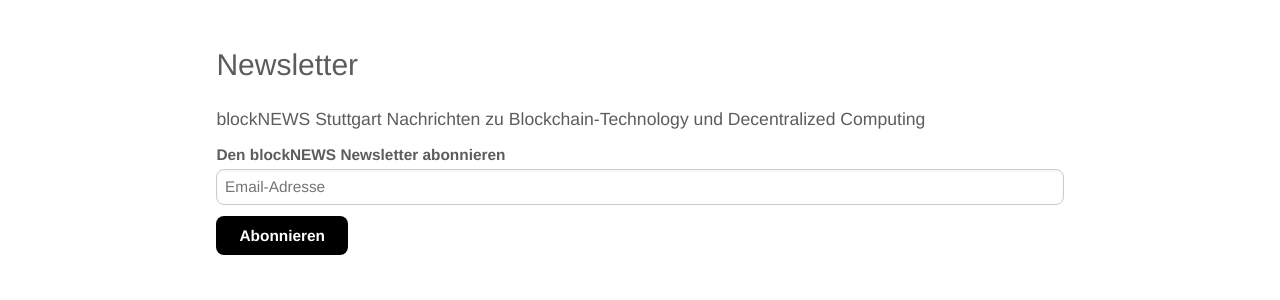
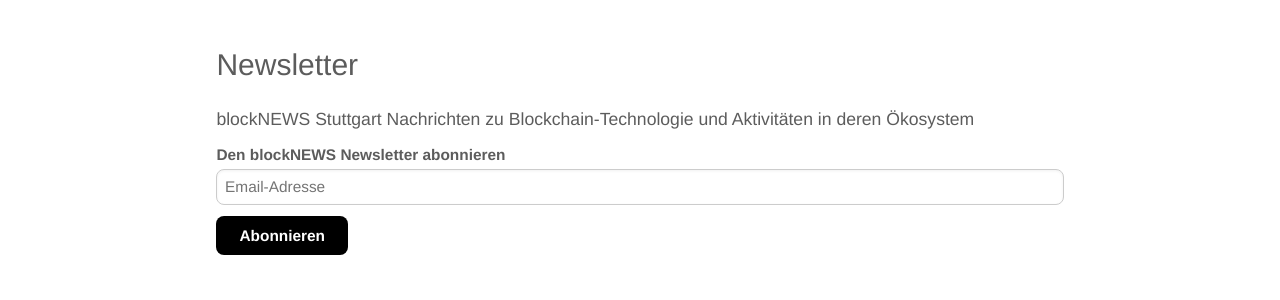
Before and after one commit to blocklab/site, a Jekyll site: the page built from newsletter.md, in a window 1280 px wide and 900 px high. Shown: the part 435-735 px from the top of the window. Built offline with Jekyll 4.4.1, drawn with Linux system fonts in a browser that asks for light colours; comment, search, counter and statistics services are not loaded.

Commit message:
Update newsletter.md

```diff
--- a/newsletter.md
+++ b/newsletter.md
@@ -5,7 +5,7 @@ permalink: /newsletter/
 ---
 
 blockNEWS Stuttgart
-Nachrichten zu Blockchain-Technology und Decentralized Computing
+Nachrichten zu Blockchain-Technologie und Aktivitäten in deren Ökosystem
 <br>
 
 <!-- Begin MailChimp Signup Form -->
```
